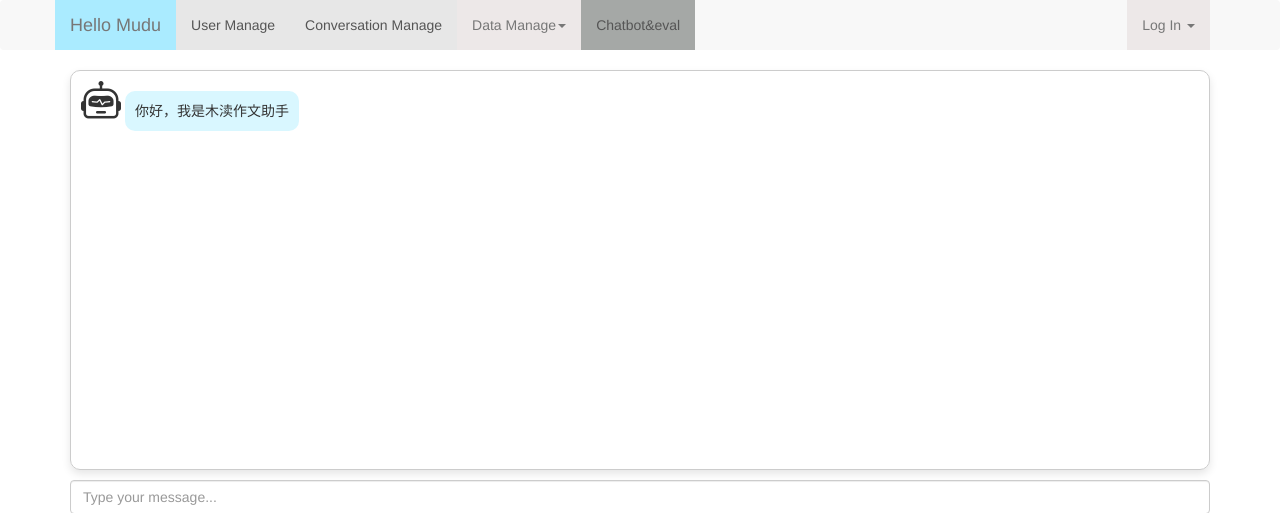
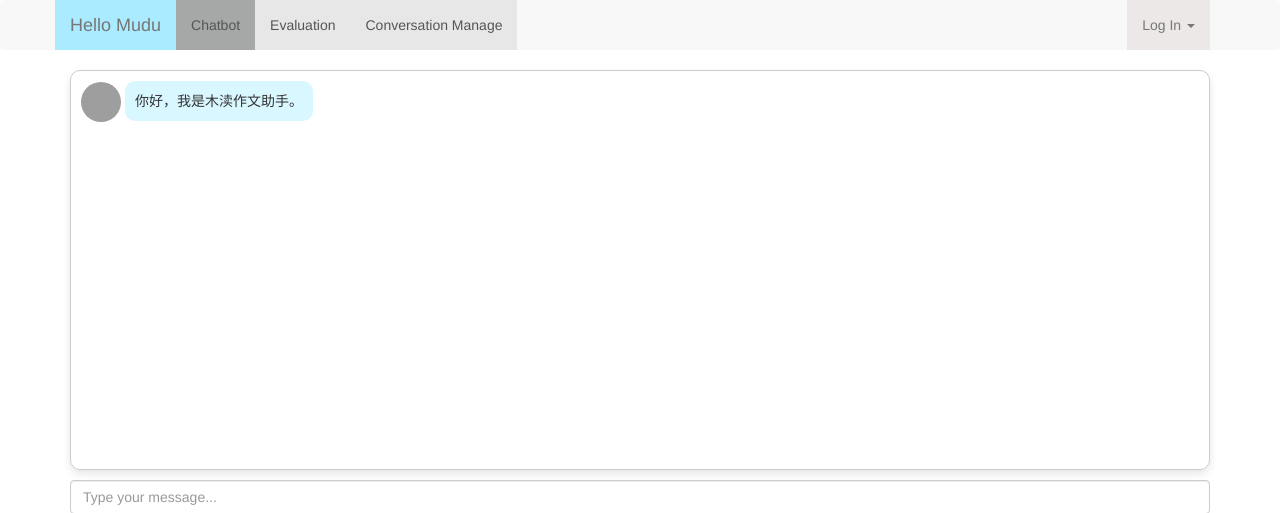
Before and after one commit to summer-Intern-2023/MUDU_Dataset, a Django app: page /chatbot/ in a window 1280 px wide. Shown: the top 513 px of the page. Run offline with Django 4.2, Linux system fonts and the light colour scheme; some libraries are stand-ins or nearby versions; grey boxes are pictures that could not be loaded.

Commit message:
feature: add new icon and made changes to Layout

```diff
--- a/llmdataset/urls.py
+++ b/llmdataset/urls.py
@@ -69,7 +69,7 @@ urlpatterns = [
 
     #chatbot manage
     path('chatbot/', views.chatbot_view, name='chatbot'),
-
+    path('chatbot/response/', views.handle_input, name='handle_input')
 
 
 ]
--- a/setcollect/templates/chatbot.html
+++ b/setcollect/templates/chatbot.html
@@ -1,5 +1,5 @@
 {% extends 'layout.html' %}
-
+{% load static %}
 {% block content %}
 <style>
     #chatbox {
@@ -15,7 +15,6 @@
     .message {
         margin-bottom: 10px;
     }
-
     .user-icon, .ai-icon {
         font-size: 40px;
         width: 40px;
@@ -24,6 +23,12 @@
         text-align: center;
         line-height: 40px;
     }
+
+    .ai-icon {
+        background-size: cover;  /* 或 use 'contain' 根据需要 */
+        background-position: center center;
+    }
+
 
     .user-message {
         background-color: #e6e6e6;
@@ -79,31 +84,41 @@
         `;
         chatbox.appendChild(userDiv);
 
-        // Append AI message
+        // Use AJAX to send user input to the backend
+        fetch('/chatbot/response/', {
+            method: 'POST',
+            headers: {
+                'Content-Type': 'text/plain'
+            },
+            body: input.value
+        })
+        .then(response => response.text())
+        .then(aiResponse => {
+            // Append AI message with the response from the backend
             const aiDiv = document.createElement('div');
             aiDiv.classList.add('message', 'text-left');
             aiDiv.innerHTML = `
-            <span class="ai-icon bi bi-robot"></span>
-            <div class="ai-message">你好，我是木渎作文助手</div>
+                <img src="{% static 'images/Mudu.jpg' %}" class="ai-icon">
+                <div class="ai-message">${aiResponse}</div>
                 <div class="clearfix"></div>
             `;
             chatbox.appendChild(aiDiv);
 
+            // Scroll to bottom
+            chatbox.scrollTop = chatbox.scrollHeight;
+        });
+
         // Clear input
         input.value = '';
-
-        // Scroll to bottom
-        chatbox.scrollTop = chatbox.scrollHeight;
     }
 
-    // Function to show AI's opening message
     function showOpeningMessage() {
         const chatbox = document.getElementById('chatbox');
         const aiDiv = document.createElement('div');
         aiDiv.classList.add('message', 'text-left');
         aiDiv.innerHTML = `
-            <span class="ai-icon bi bi-robot"></span>
-            <div class="ai-message">你好，我是木渎作文助手</div>
+            <img src="{% static 'images/Mudu.jpg' %}" class="ai-icon">
+            <div class="ai-message">你好，我是木渎作文助手。</div>
             <div class="clearfix"></div>
         `;
         chatbox.appendChild(aiDiv);
--- a/setcollect/templates/layout.html
+++ b/setcollect/templates/layout.html
@@ -97,17 +97,17 @@
 
             <div class="collapse navbar-collapse" id="bs-example-navbar-collapse-1">
                 <ul class="nav navbar-nav">
-                    <li class="active {% if request.path == '/info/list/' %}current{% endif %}"><a href="/info/list/">User Manage</a></li>
+                    <li class="active {% if request.path == '/chatbot/' %}current{% endif %}"><a href="/chatbot/">Chatbot</a></li>
+                    <li class="active {% if request.path == '/info/list/' %}current{% endif %}"><a href="/info/list/">Evaluation</a></li>
                     <li class="active {% if request.path == '/conversation/list/' %}current{% endif %}"><a href="/conversation/list/">Conversation Manage</a></li>
-                    <li class="dropdown">
+                    {% comment %} <li class="dropdown">
                         <a href="#" class="dropdown-toggle" data-toggle="dropdown" role="button" aria-haspopup="true" aria-expanded="false">Data Manage<span class="caret"></span></a>
                         <ul class="dropdown-menu">
                             <li><a href="/word/list/">Word</a></li>
                             <li><a href="/label/list/">Label</a></li>
                             <li><a href="/title/list/">Title</a></li>
                         </ul>
-                    </li>
-                    <li class="active {% if request.path == '/chatbot/' %}current{% endif %}"><a href="/chatbot/">Chatbot&eval</a></li>
+                    </li> {% endcomment %}
                 </ul>
 
                 <ul class="nav navbar-nav navbar-right">
--- a/setcollect/views.py
+++ b/setcollect/views.py
@@ -14,3 +14,17 @@ def conversation_list(request):
 
 def chatbot_view(request):
     return render(request, 'Chatbot.html')
+
+def chatbot_view(request):
+    return render(request, 'chatbot.html')
+
+def handle_input(request):
+    ai_response = "你好，我是木渎作文助手。"
+    if request.method == 'POST':
+        user_input = request.body.decode('utf-8')
+
+        # Process the user input and generate a response
+        #在这里连接模型，把模型生成的产出string赋值给ai_response
+        ai_response = "你好，我是木渎作文助手。"
+
+    return HttpResponse(ai_response)
```
Lines whose indentation alone changed are shown as unchanged.
